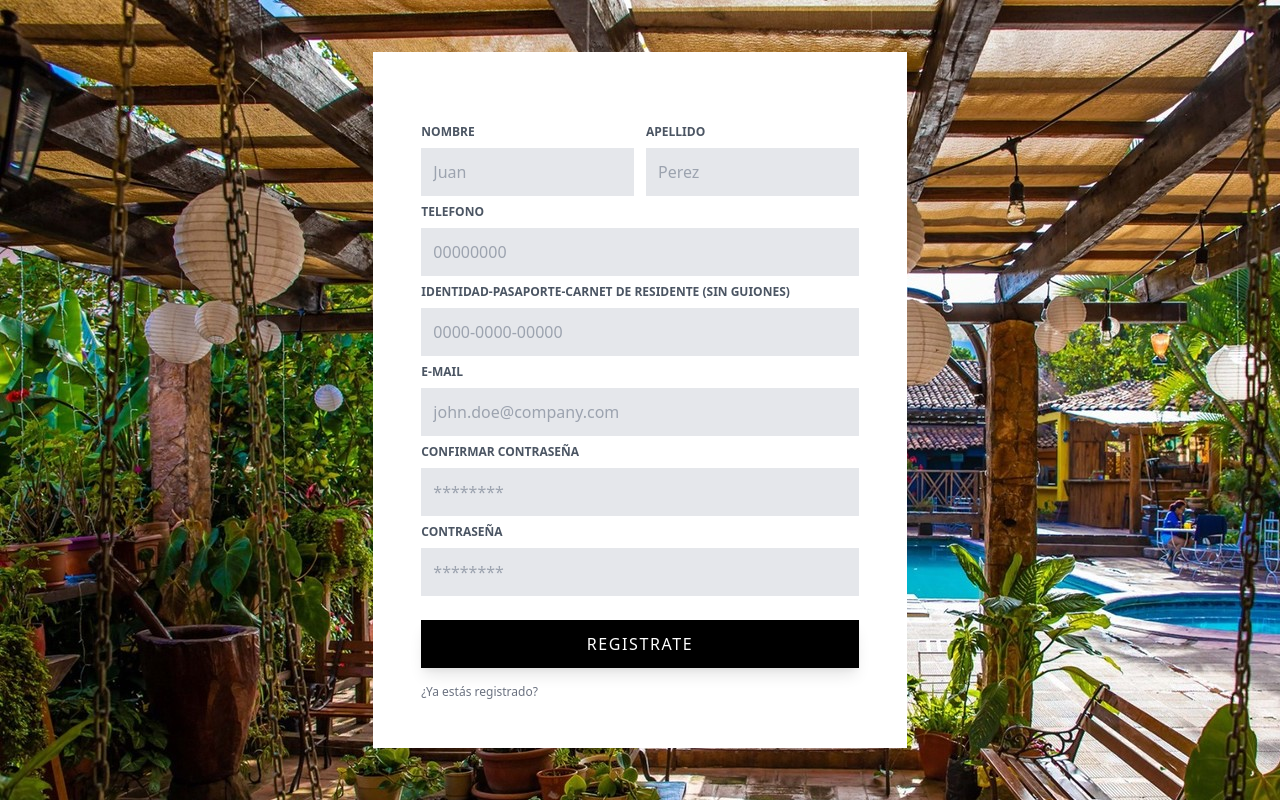
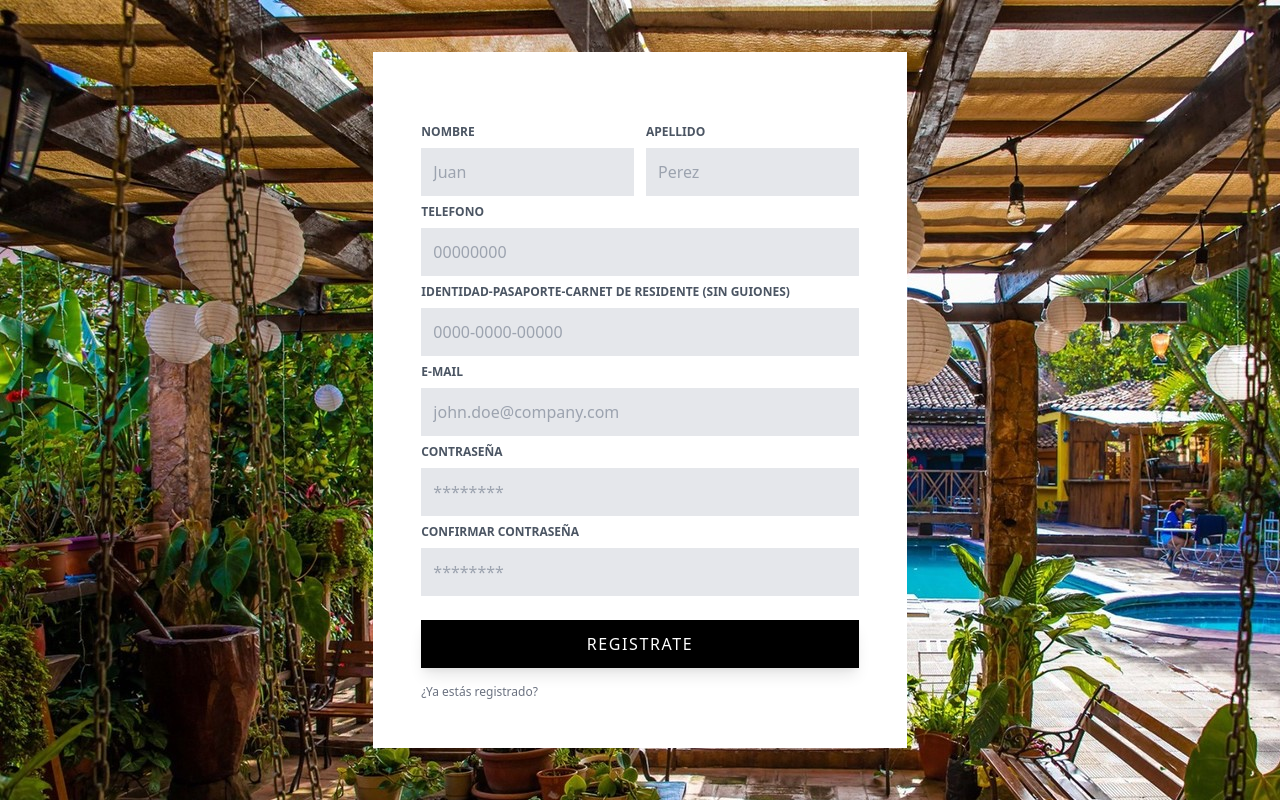
Before and after one commit to cnuila/Aplicacion-Hotel, a React (Create React App) app: page /signup in a window 1280 px wide. Built offline with nearby package versions, Linux system fonts and the light colour scheme.

Commit message:
cambio de textos

```diff
--- a/src/Components/LogIn/SignIn.js
+++ b/src/Components/LogIn/SignIn.js
@@ -143,11 +143,11 @@ export default function SignIn({ history }) {
     } else {
         inputEmail = <input id="email" type="email" name="email" minlengt="12" onChange={handleemail} placeholder="john.doe@company.com" className="block w-full p-3 mt-2 text-gray-700 bg-gray-200 appearance-none focus:outline-none focus:bg-gray-300 focus:shadow-inner" required />
         contraseña = (<>
-            <label for="password" className="block mt-2 text-xs font-semibold text-gray-600 uppercase">Confirmar Contraseña</label>
+            <label for="password" className="block mt-2 text-xs font-semibold text-gray-600 uppercase">Contraseña</label>
             <input id="password" type="password" minlengt="8" name="password" onChange={handlecontra} placeholder="********" className="block w-full p-3 mt-2 text-gray-700 bg-gray-200 appearance-none focus:outline-none focus:bg-gray-300 focus:shadow-inner" required />
         </>)
         confirmarContra = <>
-            <label for="password" className="block mt-2 text-xs font-semibold text-gray-600 uppercase">Contraseña</label>
+            <label for="password" className="block mt-2 text-xs font-semibold text-gray-600 uppercase">Confirmar Contraseña</label>
             <input id="Cpassword" type="password" minlengt="8" name="Cpassword" onChange={handleconfirma} placeholder="********" className="block w-full p-3 mt-2 text-gray-700 bg-gray-200 appearance-none focus:outline-none focus:bg-gray-300 focus:shadow-inner" required />
         </>
     }
```
